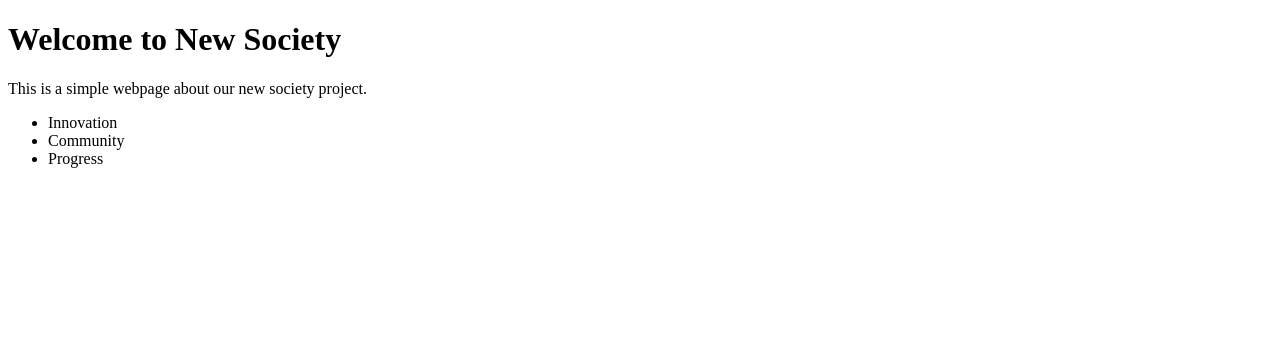
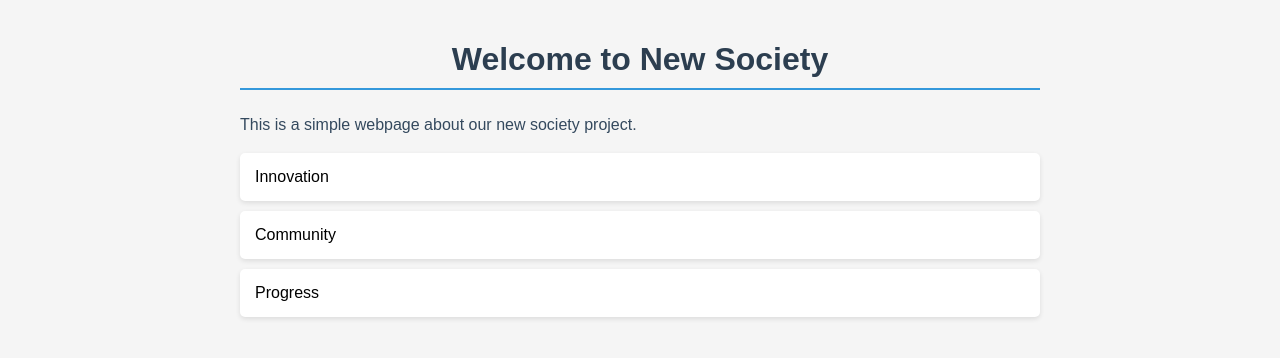
Before and after one commit to mysterium-coniunctionis/new-society-test, a plain HTML site: page index.html in a window 1280 px wide. Drawn offline with Linux system fonts and the light colour scheme.

Commit message:
Add CSS styling to the page

```diff
--- a/index.html
+++ b/index.html
@@ -4,6 +4,40 @@
     <meta charset="UTF-8">
     <meta name="viewport" content="width=device-width, initial-scale=1.0">
     <title>New Society</title>
+    <style>
+        body {
+            font-family: Arial, sans-serif;
+            max-width: 800px;
+            margin: 0 auto;
+            padding: 20px;
+            background-color: #f5f5f5;
+        }
+        h1 {
+            color: #2c3e50;
+            text-align: center;
+            border-bottom: 2px solid #3498db;
+            padding-bottom: 10px;
+        }
+        p {
+            line-height: 1.6;
+            color: #34495e;
+        }
+        ul {
+            list-style-type: none;
+            padding: 0;
+        }
+        li {
+            background-color: #fff;
+            margin: 10px 0;
+            padding: 15px;
+            border-radius: 5px;
+            box-shadow: 0 2px 5px rgba(0,0,0,0.1);
+            transition: transform 0.2s;
+        }
+        li:hover {
+            transform: translateX(10px);
+        }
+    </style>
 </head>
 <body>
     <h1>Welcome to New Society</h1>
```
